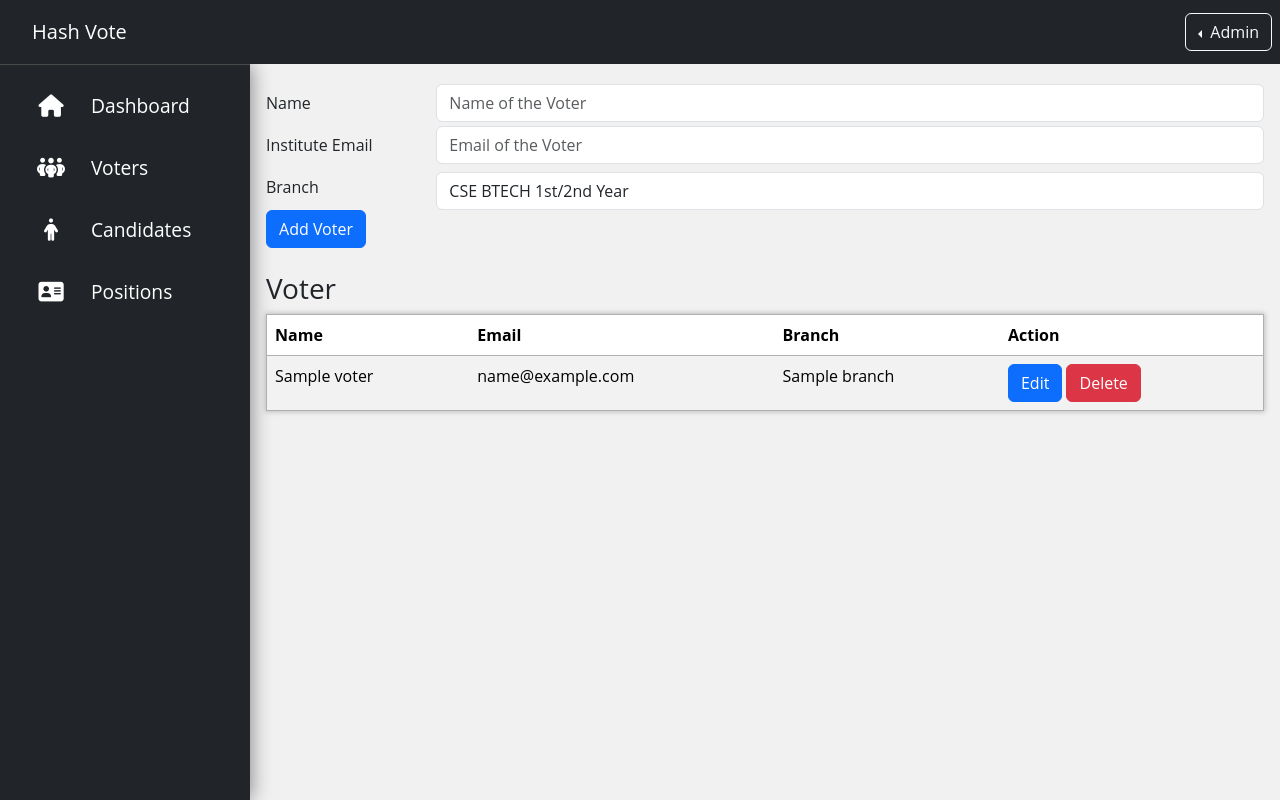
After one commit to Krish2208/HashVote, a Flask app: template templates/voters.html in a window 1280 px wide. The commit adds this page. Run offline with Flask 3, Linux system fonts and the light colour scheme; the template is opened without the code that fills it: most values are stand-ins (such as "Sample title", 1, 10 or a date in 2020); some libraries are stand-ins or nearby versions.

Commit message:
adds 403, delete methods and voters page

```diff
--- a/main.py
+++ b/main.py
@@ -7,6 +7,9 @@ from pip._vendor import cachecontrol
 import google.auth.transport.requests
 import requests
 import pymongo
+from bson import ObjectId
+import string
+import random
 
 app = Flask(__name__)
 app.secret_key = "hashvote"
@@ -73,6 +76,12 @@ client = pymongo.MongoClient(
 db = client.test
 
 
+def unique_id(size):
+    chars = list(set(string.ascii_uppercase +
+                 string.digits).difference('LIO01'))
+    return ''.join(random.choices(chars, k=size))
+
+
 def login_is_required(function):
     def wrapper(*args, **kwargs):
         if "google_id" not in session:
@@ -80,6 +89,17 @@ def login_is_required(function):
         else:
             return function()
     return wrapper
+
+
+def admin_is_required(function):
+    def admin_wrap(*args, **kwargs):
+        if "google_id" not in session:
+            return redirect("/")
+        elif session["email"] not in ["cse210001034@iiti.ac.in"]:
+            return redirect("/")
+        else:
+            return function()
+    return admin_wrap
 
 
 @app.route('/')
@@ -94,7 +114,7 @@ def role():
     if "google_id" not in session:
         return redirect("/")
     else:
-        if session["email"] in ["ceo@iiti.ac.in"]:
+        if session["email"] in ["cse210001034@iiti.ac.in"]:
             return redirect("/admin")
         else:
             return redirect("/vote")
@@ -110,6 +130,7 @@ def login():
 def login_google():
     authorization_url, state = flow.authorization_url()
     session['state'] = state
+    session.modified = True
     return redirect(authorization_url)
 
 
@@ -122,7 +143,7 @@ def logout():
 @app.route('/callback')
 def callback():
     flow.fetch_token(authorization_response=request.url)
-    if not session["state"] == request.args["state"]:
+    if session["state"] != request.args["state"]:
         abort(500)  # State does not match!
 
     credentials = flow.credentials
@@ -145,6 +166,7 @@ def callback():
 
 
 @app.route('/admin')
+@admin_is_required
 def admin():
     return render_template('admin-template.html')
 
@@ -162,16 +184,24 @@ def voting():
 
 @app.route('/add/candidate', methods=['POST'])
 def add_candidate():
-    print(request.form)
+    if "google_id" not in session:
+        return redirect('/')
+    elif session["email"] not in ["cse210001034@iiti.ac.in"]:
+        return abort(403)
     data = request.form
-    candidate_data = {"position": data["position"], "name": data["name"]}
+    uid = unique_id(6)
+    candidate_data = {
+        "position": data["position"], "name": data["name"], "uid": uid}
     db.candidates.insert_one(candidate_data)
-    return redirect('/admin')
+    return redirect('/candidates')
 
 
 @app.route('/add/position', methods=['POST'])
 def add_position():
-    print(request.form)
+    if "google_id" not in session:
+        return redirect('/')
+    elif session["email"] not in ["cse210001034@iiti.ac.in"]:
+        return abort(403)
     data = request.form
     position_data = {"name": data["name"]}
     db.positions.insert_one(position_data)
@@ -180,29 +210,92 @@ def add_position():
 
 @app.route('/add/voter', methods=['POST'])
 def add_voter():
-    print(request.form)
+    if "google_id" not in session:
+        return redirect('/')
+    elif session["email"] not in ["cse210001034@iiti.ac.in"]:
+        return abort(403)
     data = request.form
     voter_data = {"name": data["name"], "email": data["email"],
                   "branch": data["branch"], "voted": "false"}
     db.voters.insert_one(voter_data)
-    return redirect('/admin')
+    return redirect('/voters')
 
-@app.route('/positions', methods=['GET'])
+
+@app.route('/positions')
 def get_positions():
+    if "google_id" not in session:
+        return redirect('/')
+    elif session["email"] not in ["cse210001034@iiti.ac.in"]:
+        return abort(403)
     positions = db.positions.find()
     pos_list = []
     for pos in positions:
         pos_list.append(pos)
     return render_template('positions.html', positions=pos_list)
 
-@app.route('/candidates', methods=['GET'])
+
+@app.route('/candidates')
 def get_candidates():
+    if "google_id" not in session:
+        return redirect('/')
+    elif session["email"] not in ["cse210001034@iiti.ac.in"]:
+        return abort(403)
     positions = db.positions.find()
+    candidates = db.candidates.find()
     pos_list = []
     for pos in positions:
         pos_list.append(pos)
-    print(pos_list)
-    return render_template('candidates.html', positions=pos_list)
+    candidates_list = []
+    for candidate in candidates:
+        candidate['position'] = db.positions.find_one(
+            {"_id": ObjectId(candidate['position'])})['name']
+        candidates_list.append(candidate)
+    return render_template('candidates.html', positions=pos_list, candidates=candidates_list)
+
+
+@app.route('/voters')
+def get_voters():
+    if "google_id" not in session:
+        return redirect('/')
+    elif session["email"] not in ["cse210001034@iiti.ac.in"]:
+        return abort(403)
+    voters = db.voters.find()
+    voters_list = []
+    for voter in voters:
+        voters_list.append(voter)
+    return render_template('voters.html', voters=voters_list)
+
+
+@app.route('/delete/position/<id>')
+def delete_position(id):
+    if "google_id" not in session:
+        return redirect('/')
+    elif session["email"] not in ["cse210001034@iiti.ac.in"]:
+        return abort(403)
+    db.candidates.delete_many({"position": id})
+    db.positions.delete_one({"_id": ObjectId(id)})
+    return redirect('/positions')
+
+
+@app.route('/delete/candidate/<id>')
+def delete_candidate(id):
+    if "google_id" not in session:
+        return redirect('/')
+    elif session["email"] not in ["cse210001034@iiti.ac.in"]:
+        return abort(403)
+    db.candidates.delete_one({"_id": ObjectId(id)})
+    return redirect('/candidates')
+
+
+@app.route('/delete/voter/<id>')
+def delete_voter(id):
+    if "google_id" not in session:
+        return redirect('/')
+    elif session["email"] not in ["cse210001034@iiti.ac.in"]:
+        return abort(403)
+    db.voters.delete_one({"_id": ObjectId(id)})
+    return redirect('/voters')
+
 
 if __name__ == '__main__':
     app.run(port=5000, debug=True)
--- a/templates/admin-template.html
+++ b/templates/admin-template.html
@@ -28,7 +28,7 @@
           </button>
           <ul class="dropdown-menu dropdown-menu-dark">
             <li><a href="#" class="dropdown-item">Profile</a></li>
-            <li><a href="#" class="dropdown-item">Logout</a></li>
+            <li><a href="/logout" class="dropdown-item">Logout</a></li>
           </ul>
         </div>
       </nav>
@@ -46,7 +46,7 @@
             <li class="nav-list-item">
               <i class="fa-solid fa-people-group"></i>
               <span>
-                <a href="#">Voters</a>
+                <a href="/voters">Voters</a>
               </span>
             </li>
             <li class="nav-list-item">
--- a/templates/positions.html
+++ b/templates/positions.html
@@ -34,9 +34,6 @@
         <tr>
           <td>{{ position.name }}</td>
           <td>
-            <a href="/edit/position/{{ position._id }}" class="btn btn-primary"
-              >Edit</a
-            >
             <a href="/delete/position/{{ position._id }}" class="btn btn-danger"
               >Delete</a
             >
--- /dev/null
+++ b/templates/voters.html
@@ -0,0 +1,134 @@
+{% extends 'admin-template.html' %} {% block content %}
+<form action="/add/voter" , method="post">
+  <div class="form-group row pt-1">
+    <label for="name" class="col-sm-2 col-form-label">Name</label>
+    <div class="col-sm-10">
+      <input
+        required
+        type="text"
+        class="form-control"
+        id="name"
+        placeholder="Name of the Voter"
+        name="name"
+      />
+    </div>
+  </div>
+  <div class="form-group row pt-1">
+    <label for="name" class="col-sm-2 col-form-label">Institute Email</label>
+    <div class="col-sm-10">
+      <input
+        required
+        type="email"
+        class="form-control"
+        id="email"
+        placeholder="Email of the Voter"
+        name="email"
+      />
+    </div>
+  </div>
+  <div class="form-group row pt-1">
+    <label for="name" class="col-sm-2 col-form-label">Branch</label>
+    <div class="col-sm-10 pt-1">
+      <select required class="form-control" name="branch">
+        <optgroup label="CSE">
+          <option value="CSEUG1">CSE BTECH 1st/2nd Year</option>
+          <option value="CSEUG2">CSE BTECH 3rd/4th Year</option>
+          <option value="CSEPG">CSE BTECH 3rd Year</option>
+          <option value="CSEPHD">CSE PHD</option>
+        </optgroup>
+        <optgroup label="EE">
+          <option value="EEUG1">EE BTECH 1st/2nd Year</option>
+          <option value="EEUG2">EE BTECH 3rd/4th Year</option>
+          <option value="EEPG">EE BTECH 3rd Year</option>
+          <option value="EEPHD">EE PHD</option>
+        </optgroup>
+        <optgroup label="ME">
+          <option value="MEUG1">ME BTECH 1st/2nd Year</option>
+          <option value="MEUG2">ME BTECH 3rd/4th Year</option>
+          <option value="MEPG">ME BTECH 3rd Year</option>
+          <option value="MEPHD">ME PHD</option>
+        </optgroup>
+        <optgroup label="CE">
+          <option value="CEUG1">CE BTECH 1st/2nd Year</option>
+          <option value="CEUG2">CE BTECH 3rd/4th Year</option>
+          <option value="CEPG">CE BTECH 3rd Year</option>
+          <option value="CEPHD">CE PHD</option>
+        </optgroup>
+        <optgroup label="MEMS">
+          <option value="MEMSUG1">MEMS BTECH 1st/2nd Year</option>
+          <option value="MEMSUG2">MEMS BTECH 3rd/4th Year</option>
+          <option value="MEMSPG">MEMS BTECH 3rd Year</option>
+          <option value="MEMSPHD">MEMS PHD</option>
+        </optgroup>
+      </select>
+    </div>
+  </div>
+  <button type="submit" class="btn btn-primary">Add Voter</button>
+</form>
+<div class="row mt-4">
+  <div class="col-sm-12">
+    <h3>Voter</h3>
+  </div>
+  <div class="col-sm-12">
+    <table class="table table-striped position-table">
+      <thead>
+        <tr>
+          <th scope="col">Name</th>
+          <th scope="col">Email</th>
+          <th scope="col">Branch</th>
+          <th scope="col">Action</th>
+        </tr>
+      </thead>
+      <tbody>
+        {% for voter in voters %}
+        <tr>
+          <td>{{ voter.name }}</td>
+          <td>{{ voter.email }}</td>
+          <td>{{ voter.branch }}</td>
+          <td>
+            <a href="/edit/voter/{{ voter._id }}" class="btn btn-primary"
+              >Edit</a
+            >
+            <a href="/delete/voter/{{ voter._id }}" class="btn btn-danger"
+              >Delete</a
+            >
+          </td>
+        </tr>
+        {% endfor %}
+      </tbody>
+    </table>
+  </div>
+</div>
+<!--Confirm Model-->
+<div
+  class="modal fade"
+  id="confirmModal"
+  tabindex="-1"
+  role="dialog"
+  aria-labelledby="confirmModalLabel"
+  aria-hidden="true"
+>
+  <div class="modal-dialog" role="document">
+    <div class="modal-content">
+      <div class="modal-header">
+        <h5 class="modal-title" id="confirmModalLabel">Confirm</h5>
+        <button
+          type="button"
+          class="close"
+          data-dismiss="modal"
+          aria-label="Close"
+        >
+          <span aria-hidden="true">&times;</span>
+        </button>
+      </div>
+      <div class="modal-body">Are you sure?</div>
+      <div class="modal-footer">
+        <button type="button" class="btn btn-secondary" data-dismiss="modal">
+          Cancel
+        </button>
+        <button type="button" class="btn btn-primary">Confirm</button>
+      </div>
+    </div>
+  </div>
+</div>
+{% endblock %}
```
Also changed, not shown: templates/candidates.html (+34 -4 lines).
